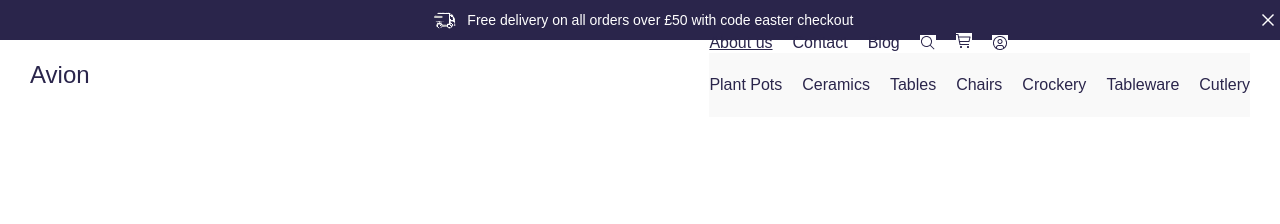
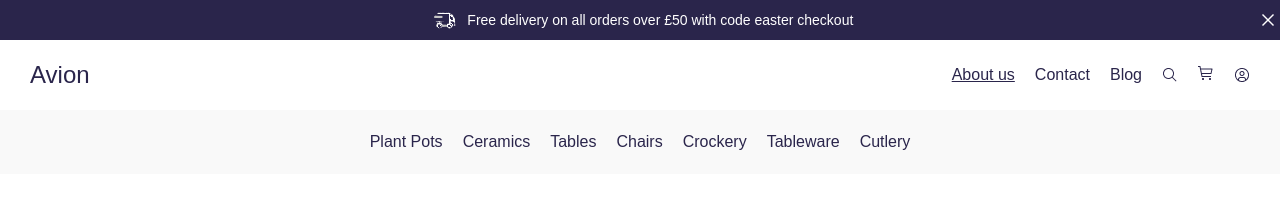
Before and after one commit to cr33p1ngp4ck3t/Hackathon-Ecommerce, a Next.js app: page /about in a window 1280 px wide. Shown: the top 224 px of the page. Built offline with nearby package versions, Linux system fonts and the light colour scheme; a web font is replaced by a local one.

Commit message:
Runtime Issues (Final)

```diff
--- a/src/app/components/nav.tsx
+++ b/src/app/components/nav.tsx
@@ -419,12 +419,6 @@ export function AboutHeader() {
                 <div className="header-container-about">
                     <div className="header-container-1">
                         <Link href={'/'} style={{ textDecoration:'none' }}><div id="heading">Avion</div></Link>
-                            {
-                                !isMobile ? (
-                                    <>
-                                    <div>
-
-
                         <div className="header-icons-about">
                             <div id="about-links">
                                 <Link href={'/about'}><div>About us</div></Link>
@@ -435,6 +429,13 @@ export function AboutHeader() {
                             <Link href={'/cart'}><img src="/shopcart.png" alt="Cart" /></Link>
                             <img src="/user.png" alt="User" />
                         </div>
+                    </div>
+                        {
+                            !isMobile ? (
+                                <>
+                                <div>
+
+
                                     <div className="header-container-2">
                                         <div className="header-container-items">
                                             <div>Plant Pots</div>
@@ -462,6 +463,5 @@ export function AboutHeader() {
             </div>
         </div>
     </div>
-    </div>
     )
 }
```
Lines whose indentation alone changed are shown as unchanged.
